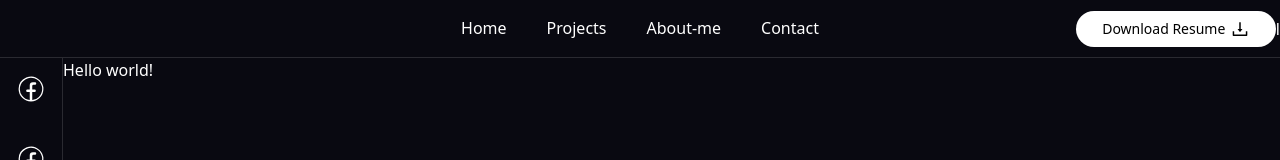
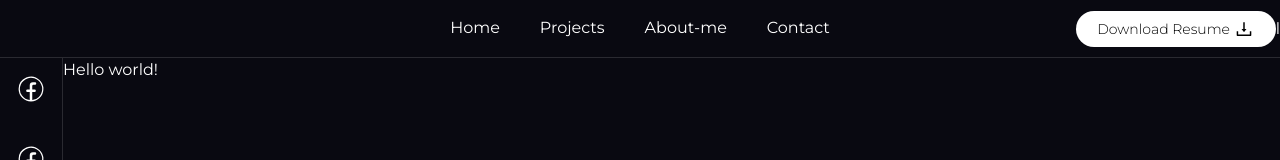
Before and after one commit to Clanie1/Porfolio, a React (Vite) app: page / in a window 1280 px wide. Shown: the top 160 px of the page. Built offline with nearby package versions, Linux system fonts and the light colour scheme.

Commit message:
montserrat

```diff
--- a/index.html
+++ b/index.html
@@ -3,6 +3,12 @@
   <head>
     <meta charset="UTF-8" />
     <link rel="icon" type="image/svg+xml" href="/vite.svg" />
+    <link rel="preconnect" href="https://fonts.googleapis.com" />
+    <link rel="preconnect" href="https://fonts.gstatic.com" crossorigin />
+    <link
+      href="https://fonts.googleapis.com/css2?family=Montserrat:wght@300;400;700&display=swap"
+      rel="stylesheet"
+    />
     <meta name="viewport" content="width=device-width, initial-scale=1.0" />
     <title>Daniel Barocio Porfolio</title>
   </head>
--- a/src/components/layout/Layout.tsx
+++ b/src/components/layout/Layout.tsx
@@ -9,9 +9,9 @@
   return (
     <div className="bg-background text-white h-screen w-screen flex flex-col">
       <Navbar />
-      <div className="h-full flex">
+      <div className="h-full flex w-full font-montserrat">
         <SideBar />
-        <div>{children}</div>
+        {children}
       </div>
     </div>
   );
--- a/src/components/layout/Navbar.tsx
+++ b/src/components/layout/Navbar.tsx
@@ -4,7 +4,7 @@
   const NAVBAR_OPTIONS = ["Home", "Projects", "About-me", "Contact"];
 
   return (
-    <div className="w-full border-b-[0.1px] border-[#ffffff22] flex justify-center relative">
+    <div className="w-full border-b-[0.1px] border-[#ffffff22] flex justify-center relative font-montserrat">
       <div className="flex gap-10 border- w-full justify-center grow">
         {NAVBAR_OPTIONS.map((option, index) => (
           <NavbarOption option={option} key={index} />
--- a/tailwind.config.js
+++ b/tailwind.config.js
@@ -6,6 +6,11 @@
       colors: {
         background: "#090911",
       },
+      fontFamily: {
+        montserrat: ["Montserrat"],
+        lato: ["Lato"],
+        garamond: ["Garamond"],
+      },
     },
   },
   plugins: [],
```
